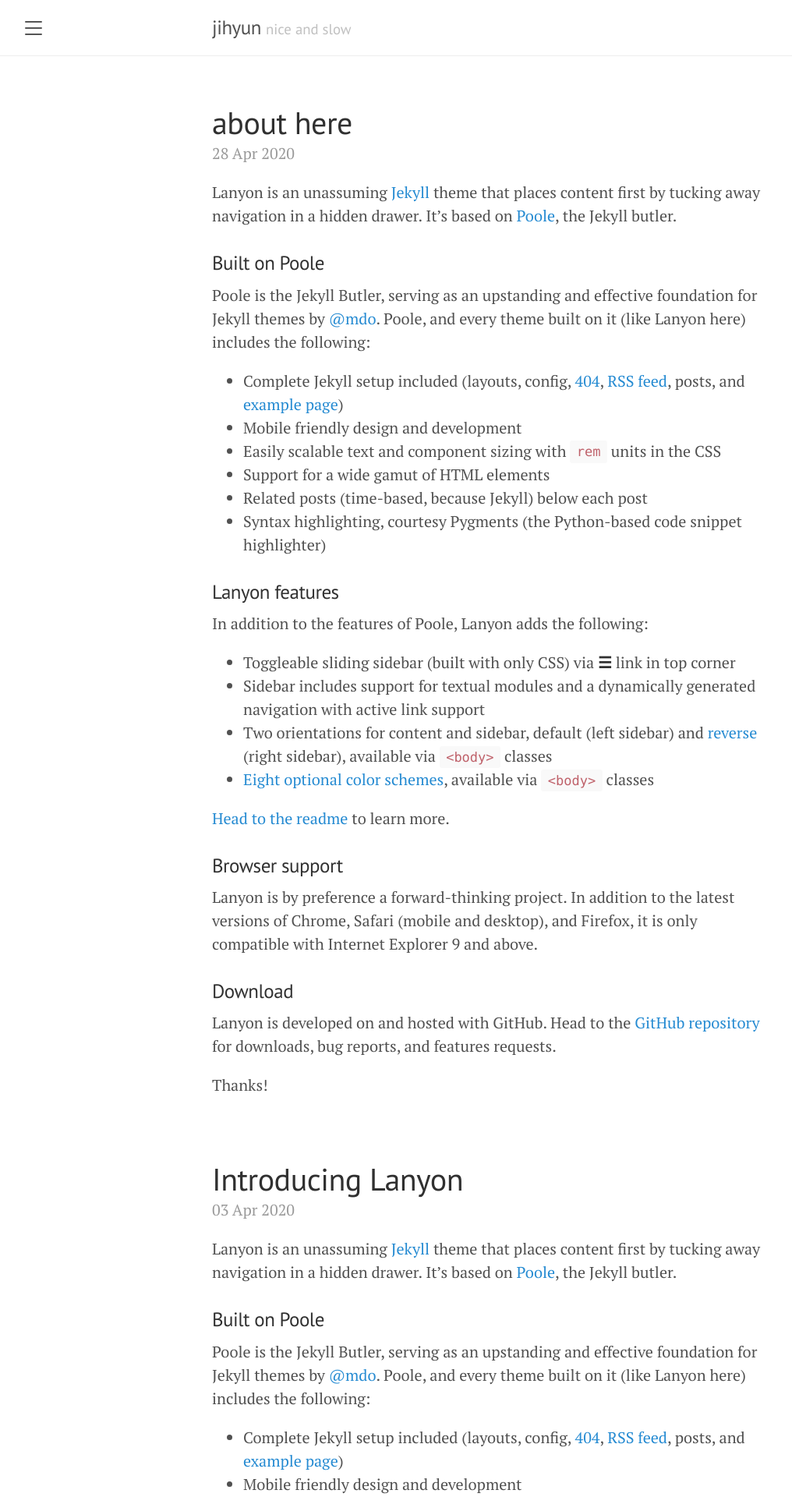
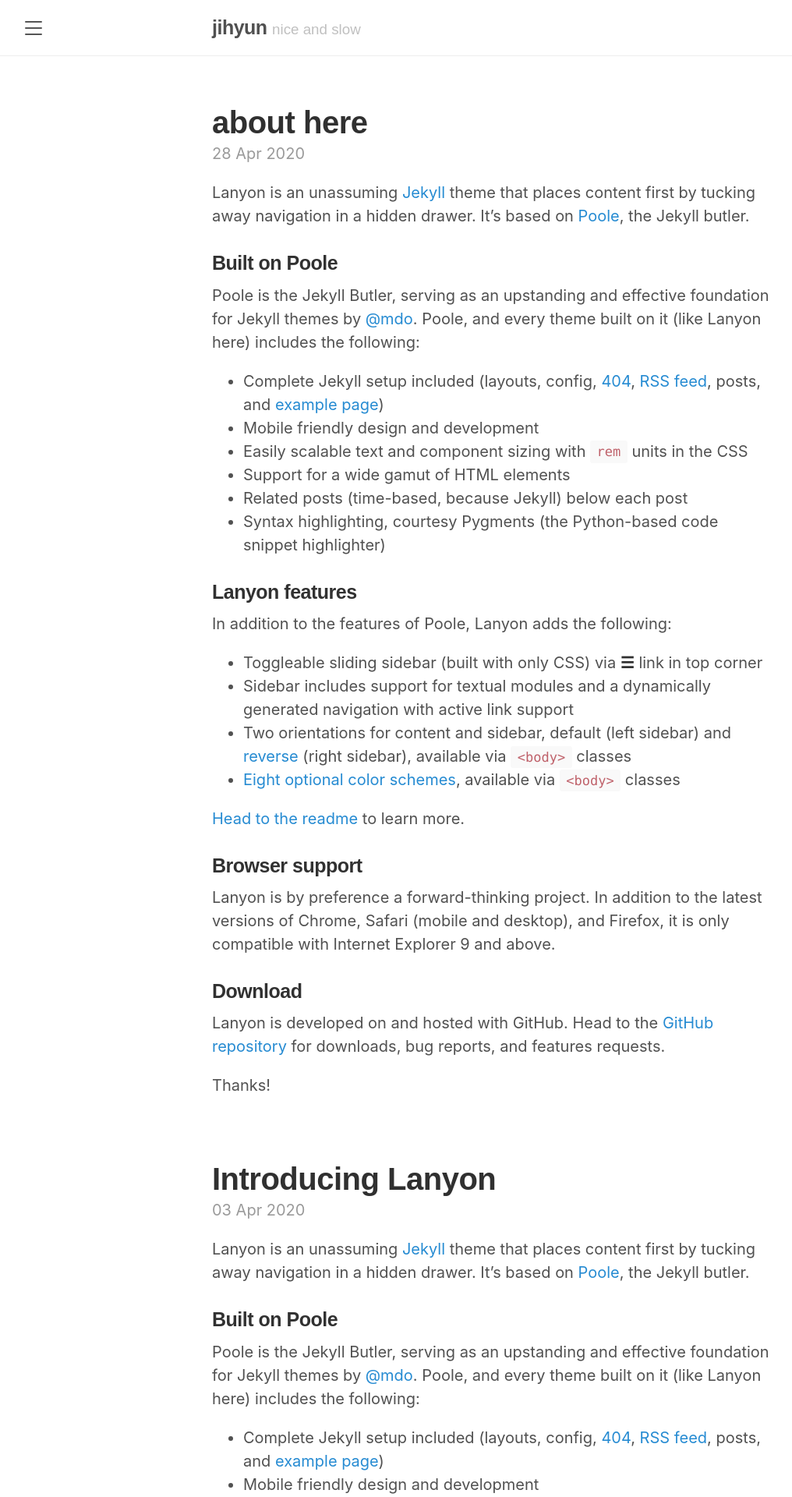
Before and after one commit to jihyun-bit/jihyun-bit.github.io, a Jekyll site: the page built from index.html, in a window 1280 px wide. Shown: the top 1920 px of the page at 78% size, without its empty margins (8-1024 px from the left). Built offline with Jekyll 4.4.1, drawn with Linux system fonts in a browser that asks for light colours; some web fonts are replaced; the list of posts is cut into pages by our own code.

Commit message:
폰트 파일 수정

```diff
--- a/_includes/head.html
+++ b/_includes/head.html
@@ -20,6 +20,7 @@
   <link rel="stylesheet" href="{{ site.baseurl }}/public/css/syntax.css">
   <link rel="stylesheet" href="{{ site.baseurl }}/public/css/lanyon.css">
   <link rel="stylesheet" href="https://fonts.googleapis.com/css?family=PT+Serif:400,400italic,700%7CPT+Sans:400">
+  <link rel="stylesheet" as="style" crossorigin href="https://cdn.jsdelivr.net/gh/orioncactus/pretendard@v1.3.9/dist/web/static/pretendard.css" />
 
   <link rel="apple-touch-icon-precomposed" sizes="144x144" href="{{ site.baseurl }}/public/apple-touch-icon-precomposed.png">
   <link rel="shortcut icon" href="{{ site.baseurl }}/public/favicon.ico">
--- a/public/css/lanyon.css
+++ b/public/css/lanyon.css
@@ -41,12 +41,12 @@ body {
 }
 
 html {
-  font-family: "PT Serif", Georgia, "Times New Roman", serif;
+  font-family: "Pretendard", -apple-system, BlinkMacSystemFont, system-ui, Roboto, "Helvetica Neue", "Segoe UI", "Apple SD Gothic Neo", "Noto Sans KR", "Malgun Gothic", sans-serif;
 }
 
 h1, h2, h3, h4, h5, h6 {
-  font-family: "PT Sans", Helvetica, Arial, sans-serif;
-  font-weight: 400;
+  font-family: "Pretendard", sans-serif;
+  font-weight: 700; /* 한글 제목은 두꺼운 게 예쁩니다 */
   color: #313131;
   letter-spacing: -.025rem;
 }
@@ -148,7 +148,7 @@ h1, h2, h3, h4, h5, h6 {
   width: 14rem;
   visibility: hidden;
   overflow-y: auto;
-  font-family: "PT Sans", Helvetica, Arial, sans-serif;
+  font-family: "Pretendard", sans-serif;
   font-size: .875rem; /* 15px */
   color: rgba(255,255,255,.6);
   background-color: #202020;
@@ -363,7 +363,7 @@ a.sidebar-nav-item:focus {
   overflow: hidden; /* clearfix */
   margin-left: -1rem;
   margin-right: -1rem;
-  font-family: "PT Sans", Helvetica, Arial, sans-serif;
+  font-family: "Pretendard", sans-serif;
   color: #ccc;
   text-align: center;
 }
```
